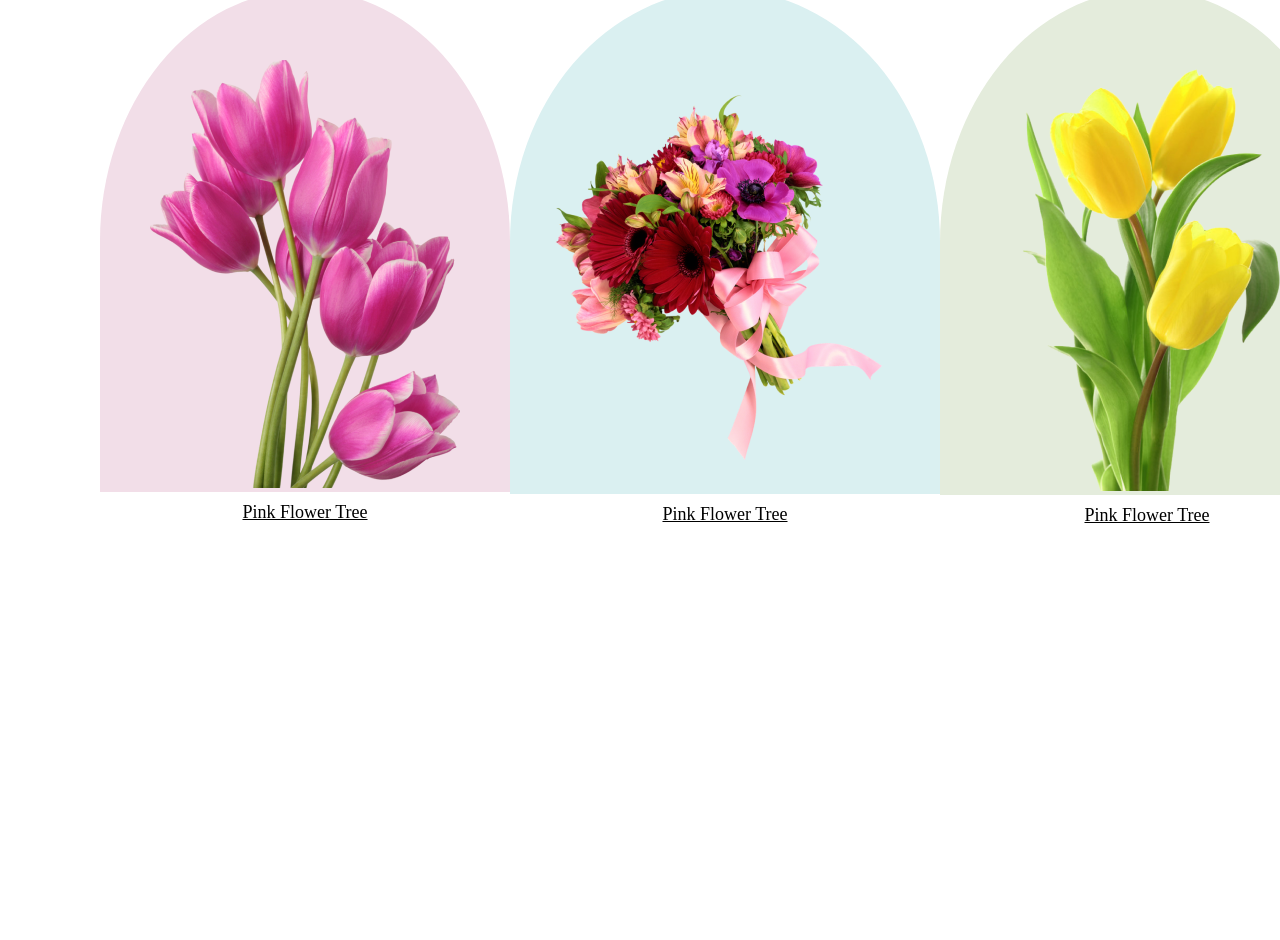
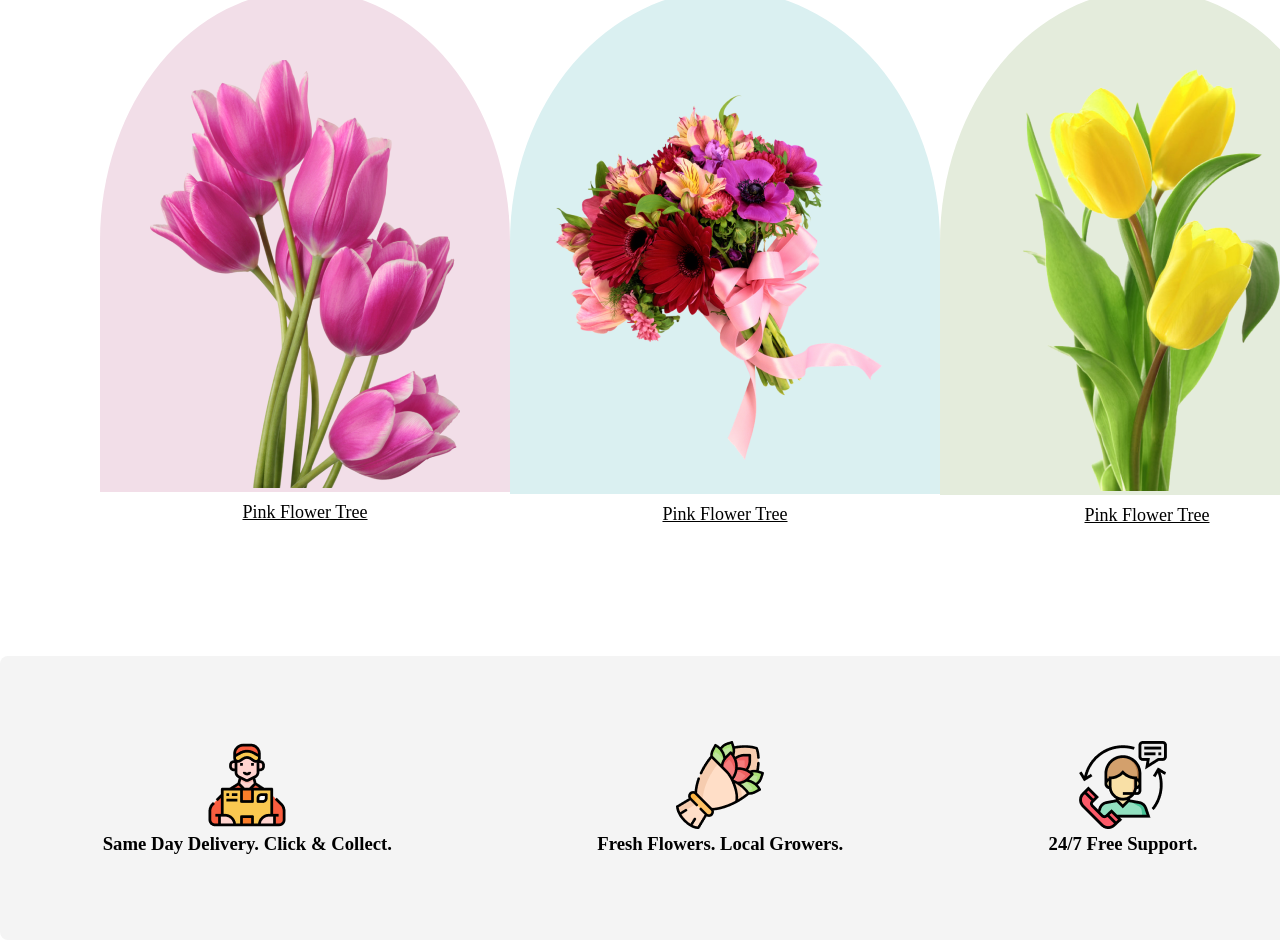
Before and after one commit to dev-zahid001/flower-shop-1, a plain HTML site: page index.html in a window 1280 px wide. Shown: the part 876-1816 px from the top of the page. Before the commit the page ends 1532 px from the top, so only its background shows below. Drawn offline with Linux system fonts and the light colour scheme.

Commit message:
extra feature style

```diff
--- a/index.html
+++ b/index.html
@@ -38,14 +38,14 @@
           <p>Pink Flower Tree</p>
   </div>
 
-        <div class="feature-content2">
+        <div class="featured-content2">
           <div class="featured-img2">
             <img src="./Image/pngwing 5.png" alt="">
           </div>
           <p>Pink Flower Tree</p>
         </div>
 
-      <div class="feature-content3">
+      <div class="featured-content3">
         <div class="featured-img3">
           <img src="./Image/pngwing 7.png" alt="">
               </div>
@@ -54,5 +54,29 @@
       </div>
 </div>
   </div>
+  <!-- feture section end -->
+  <!-- Extra featere -->
+  <div class="fixed-width">
+    <section class="extra-feture">
+
+      <div class="extra-item">
+        <img src="./Image/Group 57.png"
+        alt="">
+        <h3>Same Day Delivery. Click & Collect.</h3>
+      </div>
+      <div class="extra-item">
+        <img src="./Image/Group 58.png"
+        alt="">
+        <h3>Fresh Flowers. Local Growers.</h3>
+      </div>
+      <div class="extra-item">
+        <img src="./Image/Group 59.png"
+        alt="">
+        <h3>24/7 Free Support.</h3>
+      </div>
+
+    </section>
+
+  </div>
 </body>
 </html>
--- a/style/style.css
+++ b/style/style.css
@@ -4,6 +4,11 @@ style{
 *{
   margin: 0;
 }
+   .fixed-width {
+    width: 1300px;
+    margin: auto;
+}
+
 
 .btn-primary{
 background-color: #e55473;
@@ -72,7 +77,7 @@ margin-top: 15px;
 
 
 }
-.feature-content2 p{
+.featured-content2 p{
   margin: auto;
   text-decoration: underline;
   font-size: 18px;
@@ -85,7 +90,7 @@ margin-top: 15px;
 
 
 }
-.feature-content3 p{
+.featured-content3 p{
   margin: auto;
   text-decoration: underline;
   font-size: 18px;
@@ -102,3 +107,12 @@ margin-top: 15px;
   justify-content: center;
 
 }
+/* extra feture style */
+.extra-feture{
+  background-color:#f4f4f4 ;
+  display: flex;
+  justify-content: space-around;
+  padding: 85px 0;
+  text-align: center;
+border-radius: 8px;
+}
```
